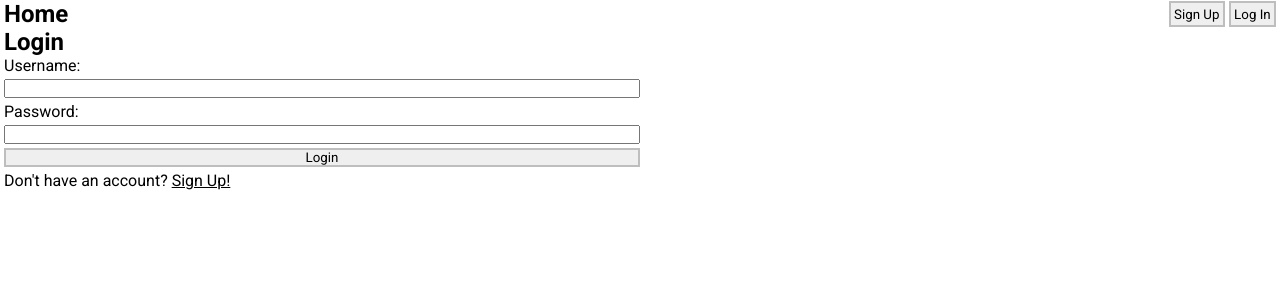
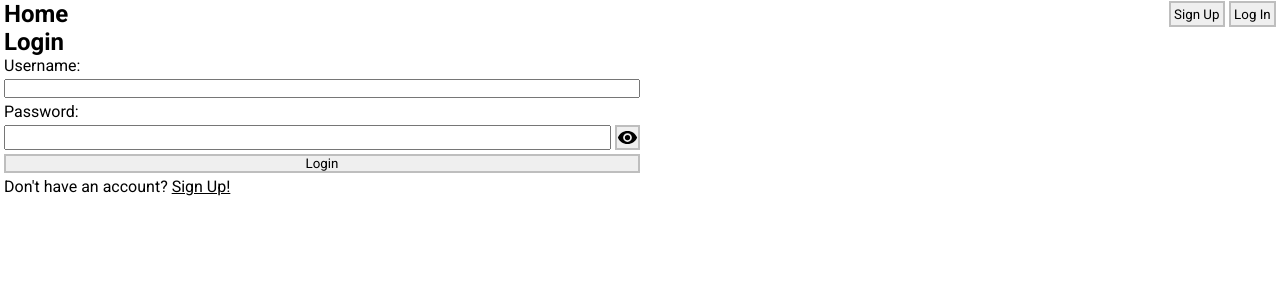
Before and after one commit to Oraiyon/file_uploader_v2, a React (Vite) app: page /login in a window 1280 px wide. Shown: the top 300 px of the page. Built offline with nearby package versions, Linux system fonts and the light colour scheme.

Commit message:
Added revealPassword(). Changes passwordRef type to password or text. Changes reveal password icon.

```diff
--- a/src/client/components/Login.jsx
+++ b/src/client/components/Login.jsx
@@ -1,12 +1,15 @@
 import { useEffect, useRef, useState } from "react";
 import { Link, useOutletContext } from "react-router-dom";
 import styles from "../stylesheets/Login.module.css";
+import Icon from "@mdi/react";
+import { mdiEye, mdiEyeOff } from "@mdi/js";
 
 const Login = () => {
   const [user, setUser] = useOutletContext();
 
   const [invalidUsername, setInvalidUsername] = useState(false);
   const [invalidPassword, setInvalidPassword] = useState(false);
+  const [revealPasswordIcon, setRevealPasswordIcon] = useState(mdiEye);
 
   const usernameRef = useRef(null);
   const passwordRef = useRef(null);
@@ -68,6 +71,16 @@ const Login = () => {
     }
   };
 
+  const revealPassword = () => {
+    if (passwordRef.current.type === "password") {
+      setRevealPasswordIcon(mdiEyeOff);
+      passwordRef.current.type = "text";
+    } else {
+      setRevealPasswordIcon(mdiEye);
+      passwordRef.current.type = "password";
+    }
+  };
+
   return (
     <>
       <form action="" onSubmit={submitLogin} className={styles.loginForm}>
@@ -76,7 +89,12 @@ const Login = () => {
           <label htmlFor="username">Username:</label>
           <input type="text" name="username" id="username" ref={usernameRef} />
           <label htmlFor="password">Password:</label>
-          <input type="password" name="password" id="password" ref={passwordRef} />
+          <div>
+            <input type="password" name="password" id="password" ref={passwordRef} />
+            <button onClick={revealPassword}>
+              <Icon path={revealPasswordIcon}></Icon>
+            </button>
+          </div>
           {invalidUsername || invalidPassword ? (
             <p className={styles.invalidInput}>Invalid Username or Password.</p>
           ) : (
--- a/src/client/stylesheets/Login.module.css
+++ b/src/client/stylesheets/Login.module.css
@@ -24,6 +24,27 @@
   border-color: black;
 }
 
+.loginForm > div > div {
+  display: flex;
+  gap: 0.25em;
+}
+
+.loginForm > div > div > input {
+  width: 100%;
+}
+
+.loginForm > div > div > button {
+  width: 100%;
+  max-width: 25px;
+  display: flex;
+  align-items: center;
+  border: 2px solid var(--secondary-color);
+  cursor: pointer;
+}
+
+.loginForm > div > div > button:hover {
+  border-color: black;
+}
 .invalidInput {
   color: red;
 }
```
